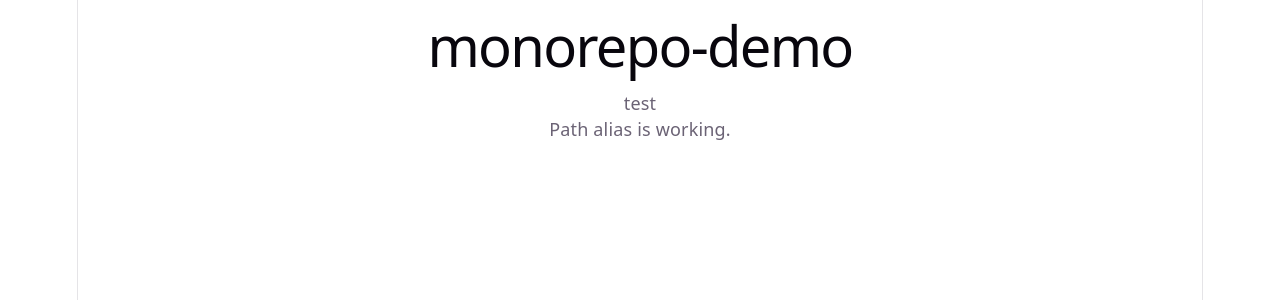
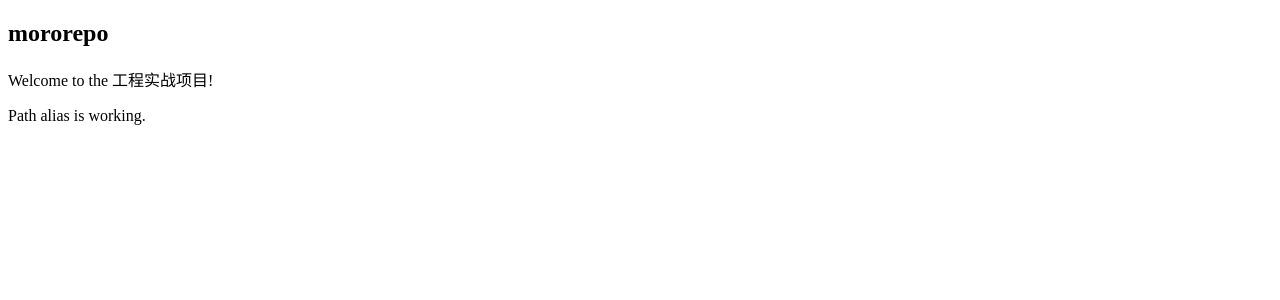
Before and after one commit to zhaoxiang-chen/monorepo-demo, a React (Vite) app in the folder apps/web/: page / in a window 1280 px wide. Shown: the top 300 px of the page. Built offline with nearby package versions, Linux system fonts and the light colour scheme.

Commit message:
refactor: app包重构分层

```diff
--- a/apps/web/src/App.tsx
+++ /dev/null
@@ -1,12 +0,0 @@
-import { AppTitle } from "@/components/AppTitle"
-
-function App() {
-  return (
-    <main>
-      <AppTitle subTitle={"test"} />
-      <p>Path alias is working.</p>
-    </main>
-  )
-}
-
-export default App
--- /dev/null
+++ b/apps/web/src/app/App.tsx
@@ -0,0 +1,11 @@
+import { HomePage } from "@/pages/home/index"
+
+function App() {
+  return (
+    <main>
+      <HomePage />
+    </main>
+  )
+}
+
+export default App
--- a/apps/web/src/components/AppTitle.tsx
+++ /dev/null
@@ -1,12 +0,0 @@
-type ApptitleProps = {
-  subTitle: string
-}
-
-export function AppTitle({ subTitle }: ApptitleProps) {
-  return (
-    <section>
-      <h1>monorepo-demo</h1>
-      {subTitle ? <p>{subTitle}</p> : null}
-    </section>
-  )
-}
--- a/apps/web/src/main.tsx
+++ b/apps/web/src/main.tsx
@@ -1,7 +1,7 @@
 import { StrictMode } from "react"
 import { createRoot } from "react-dom/client"
-import "./index.css"
-import App from "./App"
+// import "./index.css"
+import App from "./app/App"
 
 createRoot(document.getElementById("root")!).render(
   <StrictMode>
--- /dev/null
+++ b/apps/web/src/pages/home/HomePage.tsx
@@ -0,0 +1,10 @@
+import { PageTitle } from "@/shared/ui/index"
+
+export function HomePage() {
+  return (
+    <main>
+      <PageTitle title="mororepo" subTitle="Welcome to the 工程实战项目!" />
+      <p>Path alias is working.</p>
+    </main>
+  )
+}
--- /dev/null
+++ b/apps/web/src/pages/home/index.ts
@@ -0,0 +1 @@
+export { HomePage } from "./HomePage"
--- /dev/null
+++ b/apps/web/src/shared/ui/PageTitle.tsx
@@ -0,0 +1,13 @@
+type PageTitleProps = {
+  title: string
+  subTitle: string
+}
+
+export function PageTitle({ title, subTitle }: PageTitleProps) {
+  return (
+    <section>
+      <h1>{title}</h1>
+      {subTitle ? <p>{subTitle}</p> : null}
+    </section>
+  )
+}
--- /dev/null
+++ b/apps/web/src/shared/ui/index.ts
@@ -0,0 +1 @@
+export { PageTitle } from "./PageTitle"
```
Also changed, not shown: 1 other file (tests, documents, lock files or other folders).
